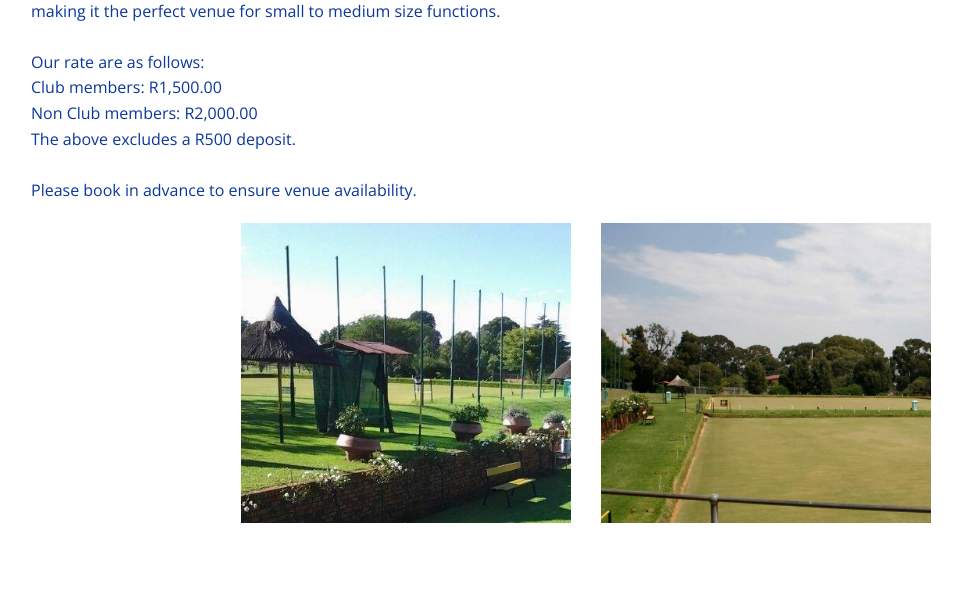
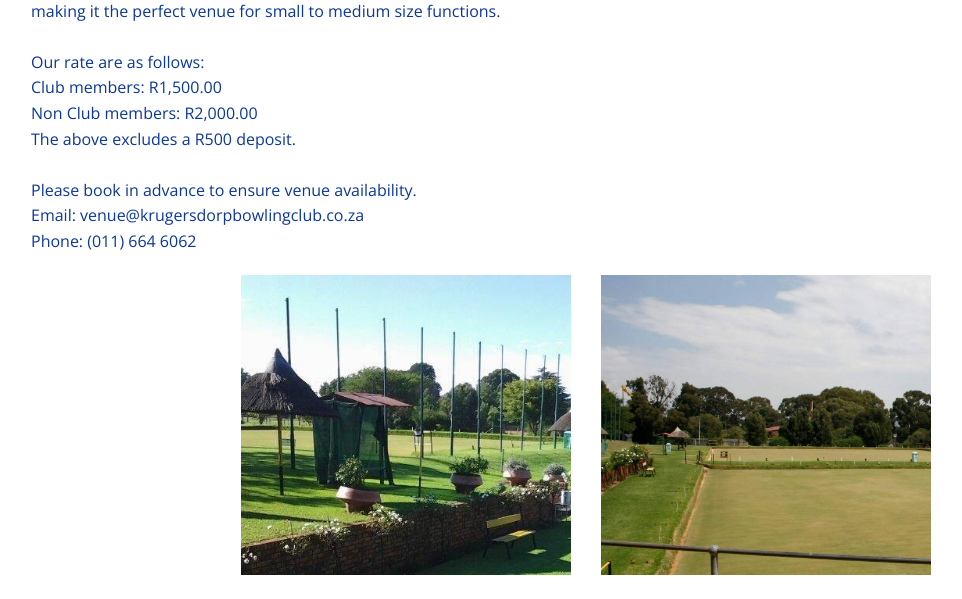
Before and after one commit to DeadlyDuckies/Krugersdorp-Bowling-Club, a PHP site: page /venue in a window 1280 px wide. Shown: the part 239-838 px from the top of the page, without its empty margins (54-1016 px from the left). Before the commit the page ends 762 px from the top, so only its background shows below. Run offline with PHP 8.4, Linux system fonts and the light colour scheme; some web fonts are replaced.

Commit message:
Added contact details for venue hire

```diff
--- a/venue.php
+++ b/venue.php
@@ -52,6 +52,13 @@
                             <br>
                             <br>
                             Please book in advance to ensure venue availability.
+                            <br>
+                            Email:
+                            <a href="mailto:venue@krugersdorpbowlingclub.co.za" target="_blank">
+                                venue@krugersdorpbowlingclub.co.za
+                            </a>
+                            <br>
+                            Phone: (011) 664 6062
                         </div>
                     </div>
                 </div>
```
